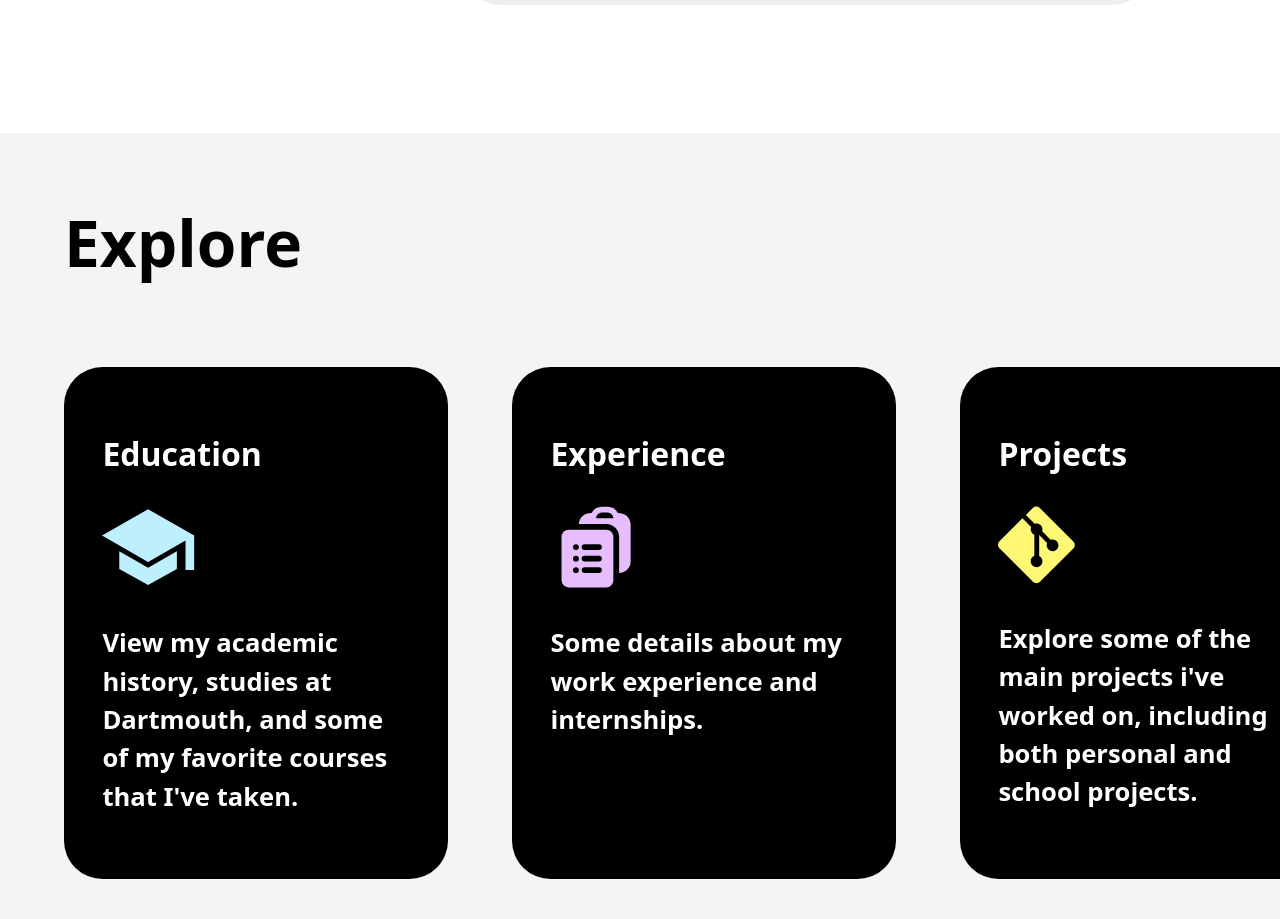
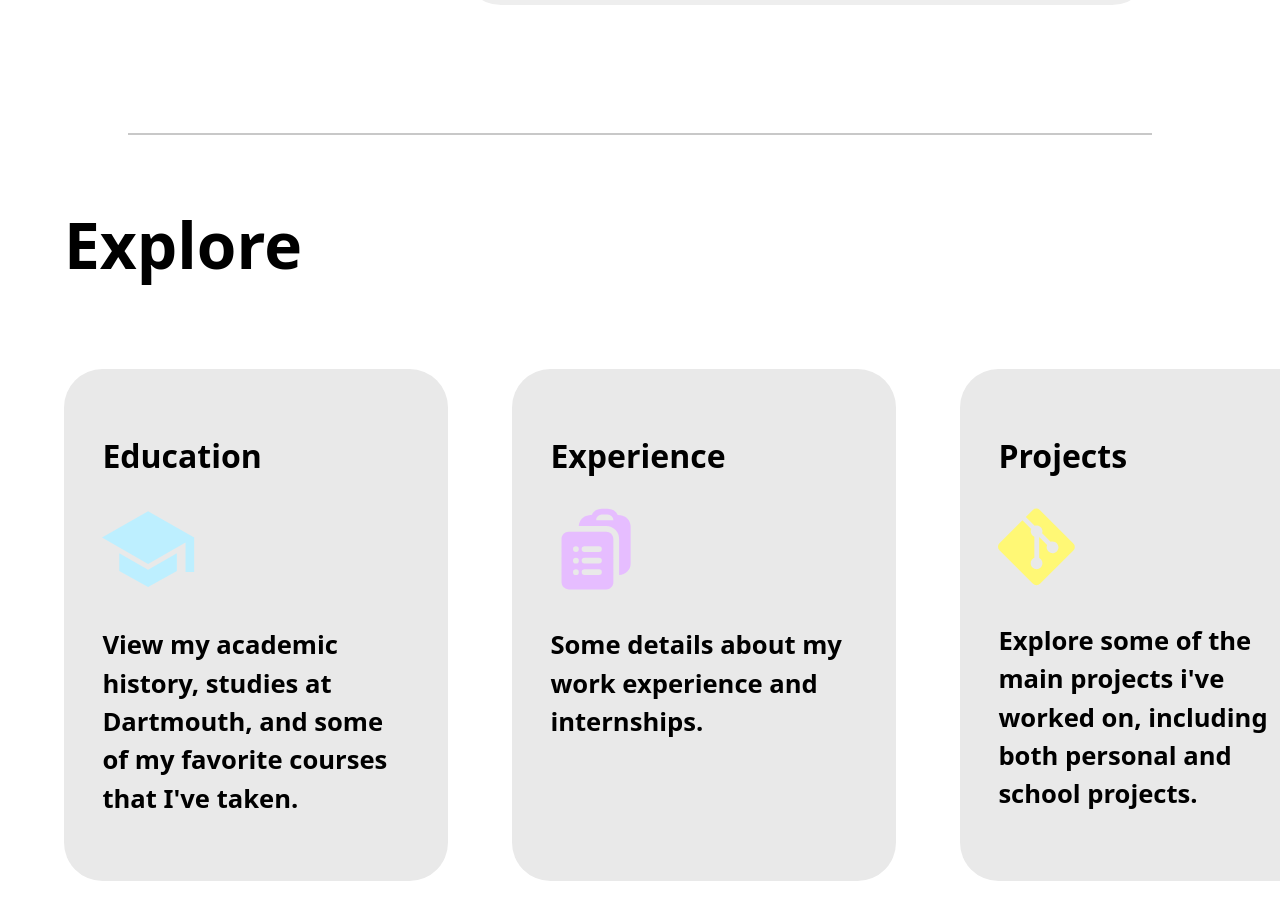
Before and after one commit to brendanshaw14/personal-website, a React (Create React App) app: page / in a window 1280 px wide. Shown: the part 1300-2219 px from the top of the page. Built offline with nearby package versions, Linux system fonts and the light colour scheme.

Commit message:
changed home to white

```diff
--- a/src/pages/home/Home.css
+++ b/src/pages/home/Home.css
@@ -93,7 +93,7 @@ body{
     justify-content: space-evenly;
     align-items: center;
     height: 60vw;
-    background-color: #f4f4f4;
+    background-color: #ffffff;
     padding-bottom: 5%;
 }
 
@@ -132,5 +132,5 @@ body{
 }
 
 .cap{
-    color: #ff9b9b;
+    color: #e9e9e9;
 }
--- a/src/pages/home/Home.js
+++ b/src/pages/home/Home.js
@@ -83,6 +83,7 @@ const Home = () => {
                     </Fade>
                 </div>
             </div>
+            <div className='home-border'></div>
             <div className='home-sections-container'>
                 <div className='home-sections-title'>
                     <h2>Explore</h2>
@@ -96,9 +97,9 @@ const Home = () => {
                                     icon={sectionCard.icon}
                                     link={sectionCard.link}
                                     text={sectionCard.text}
-                                    headerColor={'white'}
-                                    bodyColor={'white'}
-                                    cardStyle={{backgroundColor:'black', height:'40vw', width:'30vw'}}
+                                    headerColor={'black'}
+                                    bodyColor={'black'}
+                                    cardStyle={{backgroundColor:'#e9e9e9', height:'40vw', width:'30vw'}}
                                 />
                             </li>
                         ))}
```
